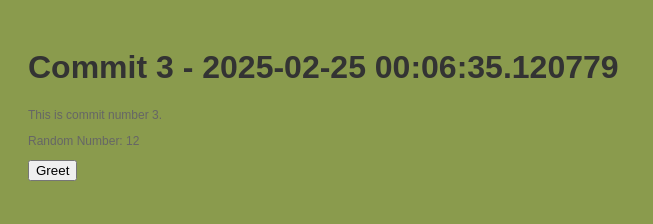
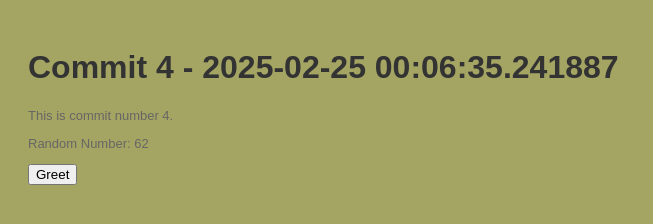
Before and after one commit to polishflits/autogen-repo-20250225000623, a plain HTML site: page index.html in a window 1280 px wide. Shown: the whole page, without its empty margins (0-653 px from the left). Drawn offline with Linux system fonts and the light colour scheme.

Commit message:
📝 Auto commit 4 with HTML, CSS, and JS

```diff
--- a/index.html
+++ b/index.html
@@ -2,13 +2,13 @@
     <!DOCTYPE html>
     <html>
     <head>
-        <title>Commit 3 - 2025-02-25 00:06:35.120779</title>
+        <title>Commit 4 - 2025-02-25 00:06:35.241887</title>
         <link rel="stylesheet" href="style.css">
     </head>
     <body>
-        <h1>Commit 3 - 2025-02-25 00:06:35.120779</h1>
-        <p>This is commit number 3.</p>
-        <p>Random Number: 12</p>
+        <h1>Commit 4 - 2025-02-25 00:06:35.241887</h1>
+        <p>This is commit number 4.</p>
+        <p>Random Number: 62</p>
         <button onclick="greet()">Greet</button>
         <script src="script.js"></script>
     </body>
--- a/script.js
+++ b/script.js
@@ -2,4 +2,4 @@
     function greet() {
         alert('Hello from commit ' + commitNumber + '!');
     }
-    var commitNumber = 3;
+    var commitNumber = 4;
--- a/style.css
+++ b/style.css
@@ -1,7 +1,7 @@
 
     body {
         font-family: Arial, sans-serif;
-        background-color: #8a9b4d;
+        background-color: #a5a563;
         padding: 20px;
     }
     h1 {
@@ -9,5 +9,5 @@
     }
     p {
         color: #666;
-        font-size: 12px;
+        font-size: 13px;
     }
```
